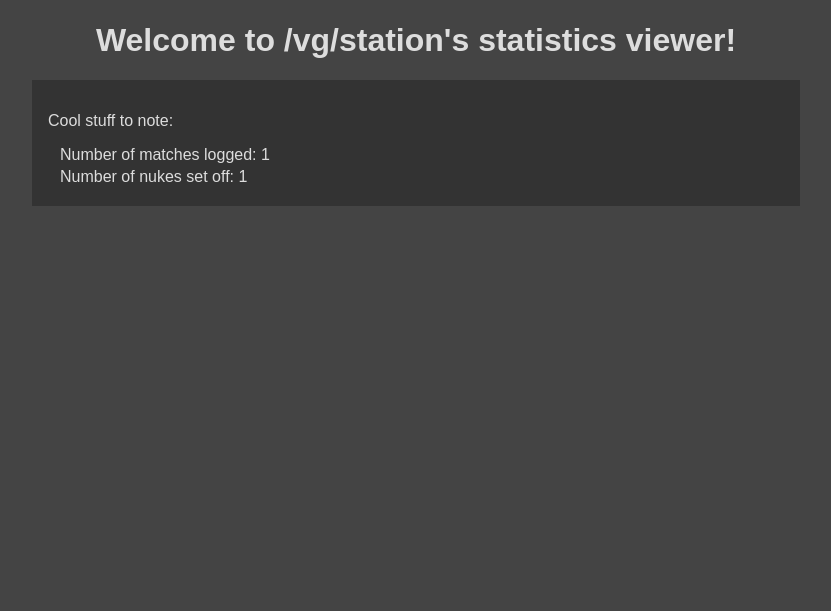
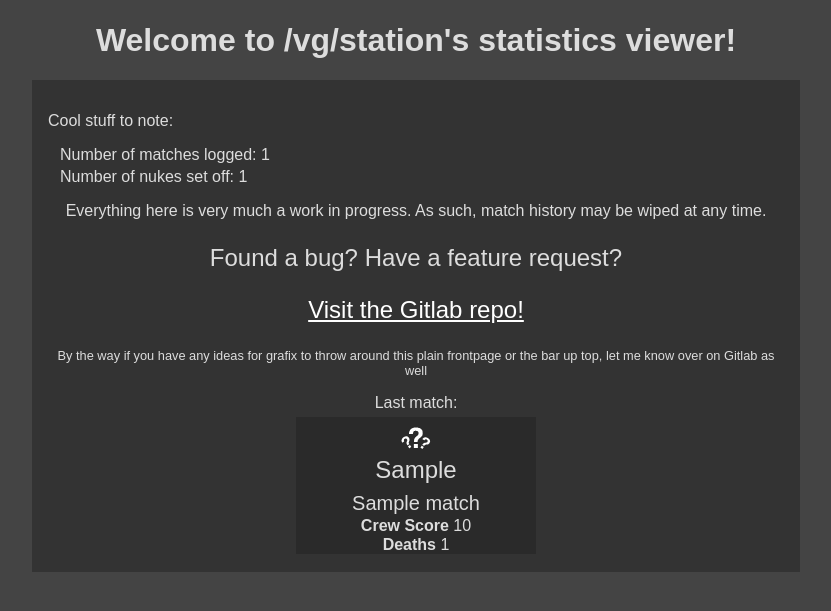
Before and after one commit to gbasood/vgstation-statistics-viewer, a Flask app: page / in a window 1280 px wide. Shown: the part 75-686 px from the top of the page, without its empty margins (224-1055 px from the left). Run offline with Flask 2, Linux system fonts and the light colour scheme; tables that the repository leaves empty hold one stand-in row (values such as "Sample post"); some libraries are stand-ins or nearby versions.

Commit message:
Various fixes and improvements

```diff
--- a/app/global_stats.py
+++ b/app/global_stats.py
@@ -68,7 +68,7 @@
 
 def checkModeVictory(match):
     modestring = match.modes_string.decode('utf-8').lower()
-    if modestring == "nuclear emergency" or "malfunction" in modestring:
+    if modestring == "nuclear emergency" in modestring:
         if match.nuked == True:
             return True
         else:
@@ -80,6 +80,10 @@
             return False
     elif "meteor" in modestring:
         return False # No one wins in meteor let's be honest
+    elif "blob" in modestring:
+        return match.blobstat.blob_wins
+    elif "ai malfunction" in modestring:
+        return match.malfstat.malf_won
     elif any(modestring in s for s in antag_objective_victory_modes):
         succeeded = 0
         total = 0
--- a/app/models.py
+++ b/app/models.py
@@ -35,6 +35,8 @@
     malfstat = db.relationship('MalfStats', backref='match', lazy='joined', uselist=False)
 
     date = db.Column(db.DateTime)
+    start_datetime = db.Column(db.DateTime)
+    end_datetime = db.Column(db.DateTime)
 
     def __repr__(self):
         return '<Match #%r | Mode %r Parsed file %r>' % (self.id, self.modes_string, self.parsed_file)
@@ -72,7 +74,18 @@
 
         delta = start - end
         return int(abs((delta.total_seconds() - delta.total_seconds() % 60) / 60))
-
+    def uplink_buys_by_key(self, key):
+        buys = []
+        for buy in self.uplinkbuys:
+            if buy.mindkey == key:
+                buys.append(buy)
+        return buys
+    def badass_buys_by_key(self, key):
+        badbuys = []
+        for badbuy in self.badassbuy:
+            if badbuy.minkey == key:
+                badbuys.append(badbuy)
+        return badbuys
 
 class Explosion(db.Model):
     id = db.Column(db.Integer, primary_key=True)
--- a/app/parse.py
+++ b/app/parse.py
@@ -107,8 +107,8 @@
             expected_timestamp_format = '^(\d{4})\.(0?[1-9]|1[012])\.(0?[1-9]|[12][0-9]|3[01])\.(?:(?:([01]?\d|2[0-3])\.)?([0-5]?\d)\.)?([0-5]?\d)$'
             start_reg = re.search(expected_timestamp_format, match.starttime)
             end_reg = re.search(expected_timestamp_format, match.endtime)
-            start_datetime = datetime.datetime(int(start_reg.group(1)),int(start_reg.group(2)),int(start_reg.group(3)),int(start_reg.group(4)),int(start_reg.group(5)),int(start_reg.group(6)))
-            end_datetime = datetime.datetime(int(end_reg.group(1)),int(end_reg.group(2)),int(end_reg.group(3)),int(end_reg.group(4)),int(end_reg.group(5)),int(end_reg.group(6)))
+            match.start_datetime = datetime.datetime(int(start_reg.group(1)),int(start_reg.group(2)),int(start_reg.group(3)),int(start_reg.group(4)),int(start_reg.group(5)),int(start_reg.group(6)))
+            match.end_datetime = datetime.datetime(int(end_reg.group(1)),int(end_reg.group(2)),int(end_reg.group(3)),int(end_reg.group(4)),int(end_reg.group(5)),int(end_reg.group(6)))
             match.round_length = (end_datetime - start_datetime).total_seconds()
             # TODO: Test this once PR merges
     elif x[0] == 'MASTERMODE':
--- a/app/static/css/style.css
+++ b/app/static/css/style.css
@@ -212,3 +212,18 @@
   display: table-cell;
   padding: 0.5em;
 }
+
+#promote-gitlab {
+  text-align:center;
+  font-size: 150%;
+}
+
+.match.singular {
+  float: none;
+  margin: 0 auto 0;
+  background: #2a2a2a;
+}
+
+.centertext {
+  text-align: center;
+}
--- a/app/templates/_base.html
+++ b/app/templates/_base.html
@@ -6,8 +6,8 @@
     {%- else -%}
     <title>/vg/station stats</title>
     {%- endif -%}
-    <link href='{{ url_for('static', filename='css/style.css', external=True) }}' rel='stylesheet'>
-    <link rel='shortcut icon' href='{{ url_for('static', filename='favicon.png', external=True) }}'>
+    <link href='{{ url_for('static', filename='css/style.css') }}' rel='stylesheet'>
+    <link rel='shortcut icon' href='{{ url_for('static', filename='favicon.png') }}'>
     <meta charset="UTF-8">
     {% block before_body %}{% endblock -%}
   </head>
@@ -21,6 +21,6 @@
     {% block content %}{% endblock %}
   </body>
   <script type='text/javascript' src = 'https://cdnjs.cloudflare.com/ajax/libs/Chart.js/2.2.1/Chart.min.js'></script>
-  <script type='text/javascript' src = '{{url_for('static', filename='js/main.js', external=True)}}'></script>
+  <script type='text/javascript' src = '{{url_for('static', filename='js/main.js')}}'></script>
   {% block after_body %}{% endblock -%}
 </html>
--- a/app/templates/index.html
+++ b/app/templates/index.html
@@ -7,11 +7,25 @@
         <p class = 'indented'>Number of matches logged: {{matchcount}}</p>
         <p class = 'indented'>Number of nukes set off: {{nukedcount}}</p>
     </div>
+    <p class = 'centertext'>Everything here is very much a work in progress. As such, match history may be wiped at any time.</p>
+    <div id = 'promote-gitlab'>
+      <p>Found a bug? Have a feature request?</p>
+      <a href = 'https://gitlab.com/Sood/vgstation-statistics/issues'>Visit the Gitlab repo!</a></p>
+    </div>
+    <div class = 'centertext' style = 'font-size: 80%'>By the way if you have any ideas for grafix to throw around this plain frontpage or the bar up top, let me know over on Gitlab as well</div>
+    <p class = 'centertext' style = 'margin-bottom: 0'>Last match:</p>
     <div id = 'matches-shortlist'>
-{%- for match in matches%}}
-
-{% endfor -%}
-
+      <div name = 'match-{{lastmatch.id}}' class = 'match singular' data-matchid = '{{lastmatch.id}}'>
+          <img src='{{modethumb(lastmatch.modes_string)}}'/>
+      {%- if lastmatch.is_mixed() -%}
+          <p id ='match-title'>Mixed</p>
+      {%- else -%}
+          <p id = 'match-title'>{{lastmatch.modes_string}}</p>
+      {%- endif -%}
+      <p class = 'bigger-font'>{{lastmatch.mapname}}</p>
+          <p><strong>Crew Score</strong> {{lastmatch.crewscore}}</p>
+          <p><strong>Deaths</strong> {{lastmatch.deaths.count()}}
+      </div>
     </div>
 </div>
-{% endblock %}
+{%- endblock -%}
--- a/app/views.py
+++ b/app/views.py
@@ -8,10 +8,12 @@
 @app.route('/')
 @app.route('/index')
 def index():
-    matchesTotal = len(models.Match.query.all())
+    matches = models.Match.query
+    matchesTotal = len(matches.all())
     nuked = models.Match.query.filter(models.Match.nuked).count()
+    lastmatch = matches.order_by(models.Match.id.desc()).first()
 
-    return render_template('index.html', matchcount = matchesTotal, nukedcount = nuked)
+    return render_template('index.html', matchcount = matchesTotal, nukedcount = nuked, lastmatch = lastmatch)
 
 # @app.route('/import')
 # def test():
```
Also changed, not shown: app/templates/match.html (+13 -1 lines).
